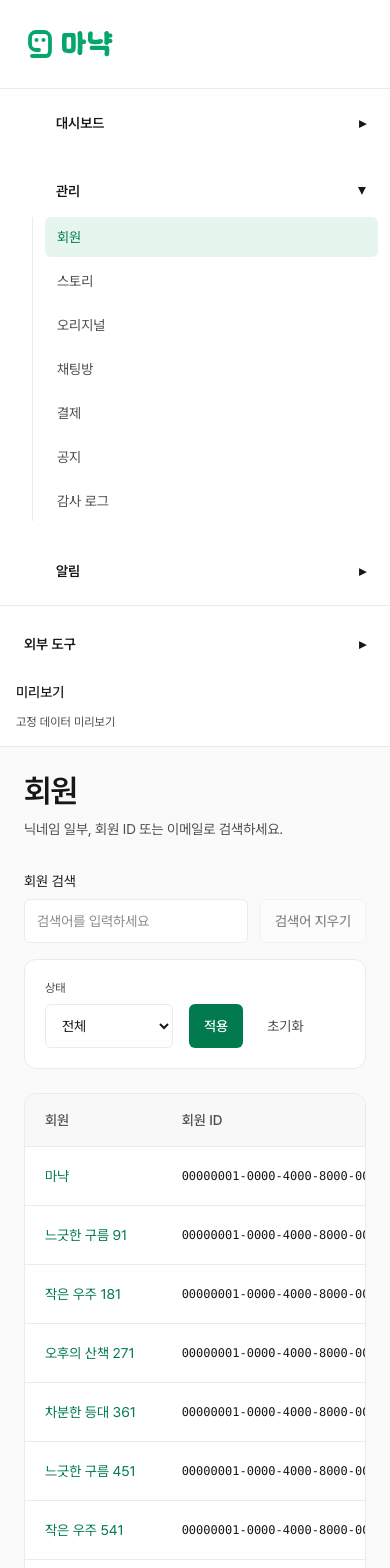
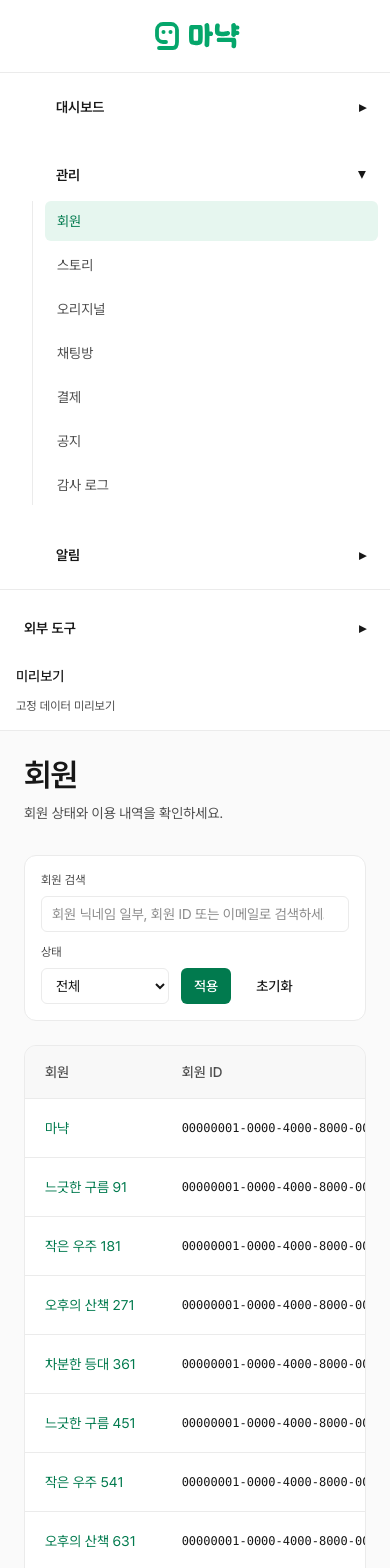
Before and after one commit to KIM-N-KANG/manyak-admin, a Next.js app: page /members in a window 390 px wide. Shown: the top 1568 px of the page. Built offline with nearby package versions, Linux system fonts and the light colour scheme; some icons are missing.

Commit message:
[KNK-1736] Style: 목록 필터와 컨트롤 및 사이드바 로고 정리

```diff
--- a/src/app/globals.css
+++ b/src/app/globals.css
@@ -116,6 +116,6 @@
 
 @layer components {
   .control {
-    @apply h-11 rounded-sm border border-input bg-card px-3 text-sm text-foreground outline-none focus-visible:border-ring focus-visible:ring-2 focus-visible:ring-ring/50;
+    @apply h-9 rounded-sm border border-input bg-card px-2.5 text-sm text-foreground outline-none focus-visible:border-ring focus-visible:ring-2 focus-visible:ring-ring/50;
   }
 }
--- a/src/components/admin/admin-shell.tsx
+++ b/src/components/admin/admin-shell.tsx
@@ -99,7 +99,7 @@ export function AdminShell({
       <aside className="border-b bg-sidebar lg:sticky lg:top-0 lg:flex lg:h-dvh lg:flex-col lg:border-r lg:border-b-0">
         <Link
           href="/dashboard"
-          className="flex shrink-0 items-center border-b px-6 py-7">
+          className="flex shrink-0 items-center justify-center border-b px-6 py-5">
           <ManyakLogo className="shrink-0 text-primary" />
         </Link>
         <nav
@@ -119,7 +119,7 @@ export function AdminShell({
                       ? '현재 페이지 구역은 펼친 상태로 유지됩니다.'
                       : undefined
                   }
-                  className="flex min-h-11 w-full items-center gap-3 rounded-sm px-3 text-left text-sm font-semibold hover:bg-muted focus-visible:ring-2 focus-visible:ring-ring">
+                  className="flex min-h-11 w-full items-center gap-3 rounded-sm px-3 text-left text-sm font-semibold hover:bg-muted focus-visible:ring-2 focus-visible:ring-ring lg:min-h-9">
                   <HugeiconsIcon
                     icon={groupIcons[group.id]}
                     size={20}
@@ -178,7 +178,7 @@ export function AdminShell({
                 aria-expanded={toolsExpanded}
                 aria-controls="external-tools"
                 onClick={() => setToolsExpanded(!toolsExpanded)}
-                className="flex min-h-11 w-full items-center gap-3 rounded-sm px-2 text-left text-sm font-semibold hover:bg-muted focus-visible:ring-2 focus-visible:ring-ring">
+                className="flex min-h-11 w-full items-center gap-3 rounded-sm px-2 text-left text-sm font-semibold hover:bg-muted focus-visible:ring-2 focus-visible:ring-ring lg:min-h-9">
                 외부 도구
                 <span
                   aria-hidden="true"
--- a/src/components/admin/list-search.tsx
+++ b/src/components/admin/list-search.tsx
@@ -1,78 +1,70 @@
 'use client';
 
-import { useEffect, useState } from 'react';
+import type { FormEvent, ReactNode } from 'react';
 
+import Link from 'next/link';
 import { usePathname, useRouter, useSearchParams } from 'next/navigation';
 
-import { Button } from '@/components/ui/button';
+import { Button, buttonVariants } from '@/components/ui/button';
 import { normalizeSearch, searchHref } from '@/features/shared/search';
 
-export function ListSearch({ label }: { label: string }) {
+export function ListFilterForm({
+  label,
+  placeholder = '검색어를 입력하세요',
+  children,
+}: {
+  label: string;
+  placeholder?: string;
+  children?: ReactNode;
+}) {
   const params = useSearchParams();
   const router = useRouter();
   const pathname = usePathname();
-  const term = params.get('q') ?? '';
-  const searchParams = params.toString();
-  const [previousTerm, setPreviousTerm] = useState(term);
-  const [value, setValue] = useState(term);
-  const [submitted, setSubmitted] = useState(normalizeSearch(term));
 
-  if (term !== previousTerm) {
-    setPreviousTerm(term);
-    setValue(term);
-    setSubmitted(normalizeSearch(term));
-  }
+  function submit(event: FormEvent<HTMLFormElement>) {
+    event.preventDefault();
 
-  useEffect(() => {
-    const normalized = normalizeSearch(value);
+    const form = new FormData(event.currentTarget);
+    const next = new URLSearchParams(params);
 
-    if (normalized === submitted || normalized.length > 50) return;
+    for (const [key, entry] of form.entries()) {
+      const value =
+        key === 'q' ? normalizeSearch(String(entry)) : String(entry).trim();
 
-    const timer = setTimeout(() => {
-      setSubmitted(normalized);
-      router.replace(
-        searchHref(pathname, new URLSearchParams(searchParams), value),
-      );
-    }, 300);
+      if (value) next.set(key, value);
+      else next.delete(key);
+    }
 
-    return () => clearTimeout(timer);
-  }, [value, submitted, searchParams, pathname, router]);
-
-  function clear() {
-    setValue('');
-    setSubmitted('');
-    router.replace(searchHref(pathname, new URLSearchParams(params), ''));
+    next.set('page', '1');
+    router.push(`${pathname}?${next}`);
   }
 
   return (
-    <div className="mb-4 flex flex-wrap items-end gap-3">
-      <label className="flex min-w-0 flex-1 flex-col gap-2 text-sm">
+    <form
+      key={params.toString()}
+      onSubmit={submit}
+      aria-label={`${label} 및 필터`}
+      className="mb-6 flex flex-wrap items-end gap-3 rounded-md border bg-card p-4">
+      <label className="flex min-w-0 flex-1 basis-full flex-col gap-2 text-xs text-muted-foreground sm:min-w-60 sm:basis-72">
         {label}
         <input
           type="search"
-          value={value}
+          name="q"
+          defaultValue={params.get('q') ?? ''}
           maxLength={50}
           className="control w-full"
-          placeholder="검색어를 입력하세요"
-          onChange={(event) => setValue(event.target.value)}
-          aria-invalid={normalizeSearch(value).length > 50}
+          placeholder={placeholder}
         />
       </label>
-      <Button
-        variant="outline"
-        type="button"
-        onClick={clear}
-        disabled={!value && !term}>
-        검색어 지우기
-      </Button>
-      {normalizeSearch(value).length > 50 ? (
-        <p role="alert" className="w-full text-xs text-destructive">
-          검색어는 50자 이하여야 합니다.
-        </p>
-      ) : null}
-    </div>
+      {children}
+      <Button type="submit">적용</Button>
+      <Link href={pathname} className={buttonVariants({ variant: 'outline' })}>
+        초기화
+      </Link>
+    </form>
   );
 }
+
 export function SearchEmpty() {
   const params = useSearchParams();
   const router = useRouter();
--- a/src/components/ui/button.tsx
+++ b/src/components/ui/button.tsx
@@ -4,7 +4,7 @@ import { cva, type VariantProps } from 'class-variance-authority';
 import { cn } from '@/lib/utils';
 
 const buttonVariants = cva(
-  'inline-flex h-11 shrink-0 cursor-pointer items-center justify-center gap-2 rounded-sm border border-transparent px-3.5 text-sm font-medium whitespace-nowrap transition-colors duration-150 outline-none focus-visible:border-ring focus-visible:ring-2 focus-visible:ring-ring/50 disabled:pointer-events-none disabled:opacity-50 motion-reduce:transition-none',
+  'inline-flex h-9 shrink-0 cursor-pointer items-center justify-center gap-2 rounded-sm border border-transparent px-3 text-sm font-medium whitespace-nowrap transition-colors duration-150 outline-none focus-visible:border-ring focus-visible:ring-2 focus-visible:ring-ring/50 disabled:pointer-events-none disabled:opacity-50 motion-reduce:transition-none',
   {
     variants: {
       variant: {
--- a/src/features/audit-logs/audit-log-screen.tsx
+++ b/src/features/audit-logs/audit-log-screen.tsx
@@ -8,9 +8,8 @@ import {
   QueryState,
   TextLink,
 } from '@/components/admin/data-ui';
-import { ListSearch, SearchEmpty } from '@/components/admin/list-search';
+import { ListFilterForm, SearchEmpty } from '@/components/admin/list-search';
 import { PageNavigation } from '@/components/admin/page-navigation';
-import { Button } from '@/components/ui/button';
 import { Card } from '@/components/ui/card';
 import { auditChangeValues } from '@/features/audit-logs/change-values';
 import type { AuditLog } from '@/features/audit-logs/types';
@@ -18,7 +17,7 @@ import { useManagementList } from '@/features/management/use-management-list';
 import { useApi } from '@/features/shared/use-api';
 
 export function AuditLogListScreen() {
-  const { query, params, sort, order, href, changeSort, apply } =
+  const { query, params, sort, order, href, changeSort } =
     useManagementList<AuditLog>('/api/audit-logs');
 
   return (
@@ -27,11 +26,7 @@ export function AuditLogListScreen() {
         title="감사 로그"
         description="관리자의 조회와 변경 이력을 확인하세요."
       />
-      <ListSearch label="처리자·작업·사유 검색" />
-      <form
-        key={params.toString()}
-        action={apply}
-        className="mb-6 flex flex-wrap items-end gap-4 rounded-md border bg-card p-5">
+      <ListFilterForm label="처리자·작업·사유 검색">
         {(
           [
             ['adminId', '처리자 회원 ID'],
@@ -52,9 +47,7 @@ export function AuditLogListScreen() {
             />
           </label>
         ))}
-        <Button type="submit">적용</Button>
-        <TextLink href="/audit-logs">초기화</TextLink>
-      </form>
+      </ListFilterForm>
       <QueryState
         pending={query.isPending}
         error={query.error}
--- a/src/features/management/use-management-list.ts
+++ b/src/features/management/use-management-list.ts
@@ -36,17 +36,5 @@ export function useManagementList<T>(
     router.push(`${pathname}?${next}`);
   }
 
-  function apply(form: FormData) {
-    const next = new URLSearchParams(params);
-
-    for (const [key, value] of form.entries()) {
-      if (String(value)) next.set(key, String(value));
-      else next.delete(key);
-    }
-
-    next.set('page', '1');
-    router.push(`${pathname}?${next}`);
-  }
-
-  return { query, params, sort, order, href, changeSort, apply };
+  return { query, params, sort, order, href, changeSort };
 }
--- a/src/features/notices/notice-list-screen.tsx
+++ b/src/features/notices/notice-list-screen.tsx
@@ -10,14 +10,14 @@ import {
   Status,
   TextLink,
 } from '@/components/admin/data-ui';
-import { ListSearch, SearchEmpty } from '@/components/admin/list-search';
+import { ListFilterForm, SearchEmpty } from '@/components/admin/list-search';
 import { PageNavigation } from '@/components/admin/page-navigation';
-import { Button, buttonVariants } from '@/components/ui/button';
+import { buttonVariants } from '@/components/ui/button';
 import { useManagementList } from '@/features/management/use-management-list';
 import type { NoticeListItem } from '@/features/notices/types';
 
 export function NoticeListScreen() {
-  const { query, params, sort, order, changeSort, href, apply } =
+  const { query, params, sort, order, changeSort, href } =
     useManagementList<NoticeListItem>('/api/notices');
 
   return (
@@ -29,11 +29,7 @@ export function NoticeListScreen() {
           새 공지
         </Link>
       </PageHeading>
-      <ListSearch label="공지 제목 검색" />
-      <form
-        key={params.toString()}
-        action={apply}
-        className="mb-6 flex items-end gap-4 rounded-md border bg-card p-5">
+      <ListFilterForm label="공지 제목 검색">
         <label className="flex flex-col gap-2 text-sm">
           상태
           <select
@@ -45,9 +41,7 @@ export function NoticeListScreen() {
             <option value="PUBLISHED">게시</option>
           </select>
         </label>
-        <Button type="submit">적용</Button>
-        <TextLink href="/notices">초기화</TextLink>
-      </form>
+      </ListFilterForm>
       <QueryState
         pending={query.isPending}
         error={query.error}
--- a/src/features/notifications/campaign-list-screen.tsx
+++ b/src/features/notifications/campaign-list-screen.tsx
@@ -11,14 +11,14 @@ import {
   Status,
   TextLink,
 } from '@/components/admin/data-ui';
-import { ListSearch, SearchEmpty } from '@/components/admin/list-search';
+import { ListFilterForm, SearchEmpty } from '@/components/admin/list-search';
 import { PageNavigation } from '@/components/admin/page-navigation';
-import { Button, buttonVariants } from '@/components/ui/button';
+import { buttonVariants } from '@/components/ui/button';
 import { useManagementList } from '@/features/management/use-management-list';
 import type { Campaign } from '@/features/notifications/types';
 
 export function CampaignListScreen() {
-  const { query, params, sort, order, changeSort, href, apply } =
+  const { query, params, sort, order, changeSort, href } =
     useManagementList<Campaign>('/api/notifications/campaigns');
 
   return (
@@ -30,11 +30,7 @@ export function CampaignListScreen() {
           새 캠페인
         </Link>
       </PageHeading>
-      <ListSearch label="캠페인 제목·본문 검색" />
-      <form
-        key={params.toString()}
-        action={apply}
-        className="mb-6 flex flex-wrap items-end gap-4 rounded-md border bg-card p-5">
+      <ListFilterForm label="캠페인 제목·본문 검색">
         <label className="grid gap-2 text-sm">
           상태
           <select
@@ -58,9 +54,7 @@ export function CampaignListScreen() {
             <option value="MARKETING">광고성</option>
           </select>
         </label>
-        <Button type="submit">적용</Button>
-        <TextLink href="/notifications/campaigns">초기화</TextLink>
-      </form>
+      </ListFilterForm>
       <QueryState
         pending={query.isPending}
         error={query.error}
--- a/src/features/originals/original-list-screen.tsx
+++ b/src/features/originals/original-list-screen.tsx
@@ -12,9 +12,9 @@ import {
   Status,
   TextLink,
 } from '@/components/admin/data-ui';
-import { ListSearch, SearchEmpty } from '@/components/admin/list-search';
+import { ListFilterForm, SearchEmpty } from '@/components/admin/list-search';
 import { PageNavigation } from '@/components/admin/page-navigation';
-import { Button, buttonVariants } from '@/components/ui/button';
+import { buttonVariants } from '@/components/ui/button';
 import type { OriginalListItem } from '@/features/originals/types';
 import type { Page } from '@/features/shared/types';
 import { useApi } from '@/features/shared/use-api';
@@ -45,20 +45,6 @@ export function OriginalListScreen() {
     router.push(`/originals?${next}`);
   }
 
-  function apply(form: FormData) {
-    const next = new URLSearchParams(params);
-
-    for (const key of ['visibility', 'status']) {
-      const value = String(form.get(key) ?? '');
-
-      if (value) next.set(key, value);
-      else next.delete(key);
-    }
-
-    next.set('page', '1');
-    router.push(`/originals?${next}`);
-  }
-
   return (
     <>
       <PageHeading
@@ -68,11 +54,7 @@ export function OriginalListScreen() {
           새 오리지널
         </Link>
       </PageHeading>
-      <ListSearch label="오리지널 검색" />
-      <form
-        key={params.toString()}
-        action={apply}
-        className="mb-6 flex flex-wrap items-end gap-4 rounded-md border bg-card p-5">
+      <ListFilterForm label="오리지널 검색">
         <label className="flex flex-col gap-2 text-xs text-muted-foreground">
           공개 상태
           <select
@@ -95,13 +77,7 @@ export function OriginalListScreen() {
             <option value="PUBLISHED">발행</option>
           </select>
         </label>
-        <Button type="submit">적용</Button>
-        <Link
-          href="/originals"
-          className="text-sm text-muted-foreground hover:underline">
-          초기화
-        </Link>
-      </form>
+      </ListFilterForm>
       <QueryState
         pending={query.isPending}
         error={query.error}
--- a/src/features/shared/list-screen.tsx
+++ b/src/features/shared/list-screen.tsx
@@ -2,8 +2,7 @@
 
 import type { ReactNode } from 'react';
 
-import Link from 'next/link';
-import { usePathname, useRouter, useSearchParams } from 'next/navigation';
+import { useSearchParams } from 'next/navigation';
 
 import {
   DataTable,
@@ -15,9 +14,8 @@ import {
   TextLink,
 } from '@/components/admin/data-ui';
 import { ExternalToolLink } from '@/components/admin/external-tool-link';
-import { ListSearch, SearchEmpty } from '@/components/admin/list-search';
+import { ListFilterForm, SearchEmpty } from '@/components/admin/list-search';
 import { PageNavigation } from '@/components/admin/page-navigation';
-import { Button } from '@/components/ui/button';
 import type { ChatRoom } from '@/features/chats/types';
 import type { MemberListItem } from '@/features/members/types';
 import type { PaymentOrder } from '@/features/payments/types';
@@ -143,7 +141,7 @@ const configs: Record<
   },
   members: {
     title: '회원',
-    description: '닉네임 일부, 회원 ID 또는 이메일로 검색하세요.',
+    description: '회원 상태와 이용 내역을 확인하세요.',
     filters: [
       {
         key: 'status',
@@ -363,25 +361,8 @@ export function RelatedList({
 }
 export function ListScreen({ domain }: { domain: Domain }) {
   const params = useSearchParams();
-  const pathname = usePathname();
-  const router = useRouter();
   const config = configs[domain];
   const { query, sort, order, changeSort, href } = usePagedList(domain);
-
-  function apply(form: FormData) {
-    const next = new URLSearchParams(params);
-
-    next.set('page', '1');
-
-    for (const filter of config.filters) {
-      const value = String(form.get(filter.key) ?? '').trim();
-
-      if (value) next.set(filter.key, value);
-      else next.delete(filter.key);
-    }
-
-    router.push(`${pathname}?${next}`);
-  }
 
   const extras = [...params.entries()].filter(
     ([key]) =>
@@ -436,11 +417,13 @@ export function ListScreen({ domain }: { domain: Domain }) {
           </ExternalToolLink>
         )}
       </PageHeading>
-      <ListSearch label={`${config.title} 검색`} />
-      <form
-        key={params.toString()}
-        action={apply}
-        className="mb-6 flex flex-wrap items-end gap-4 rounded-md border bg-card p-5">
+      <ListFilterForm
+        label={`${config.title} 검색`}
+        placeholder={
+          domain === 'members'
+            ? '회원 닉네임 일부, 회원 ID 또는 이메일로 검색하세요'
+            : '검색어를 입력하세요'
+        }>
         {config.filters.map((f) => (
           <label
             key={f.key}
@@ -470,13 +453,7 @@ export function ListScreen({ domain }: { domain: Domain }) {
             )}
           </label>
         ))}
-        <Button type="submit">적용</Button>
-        <Link
-          href={pathname}
-          className="flex h-11 items-center px-2 text-sm text-muted-foreground hover:underline">
-          초기화
-        </Link>
-      </form>
+      </ListFilterForm>
       {extras.length ? (
         <div className="mb-4 flex flex-wrap gap-2">
           {extras.map(([key, value]) => (
```
Also changed, not shown: 3 other files (tests, documents, lock files or other folders).
